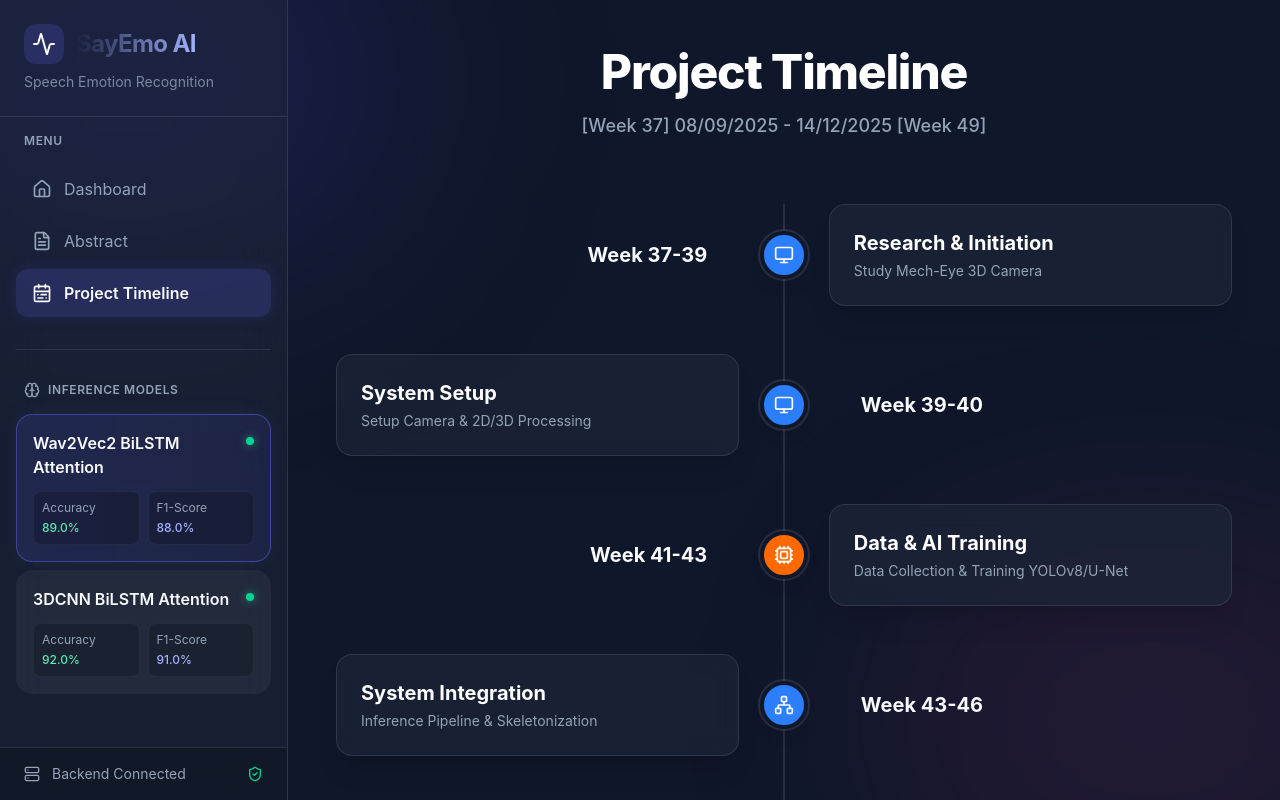
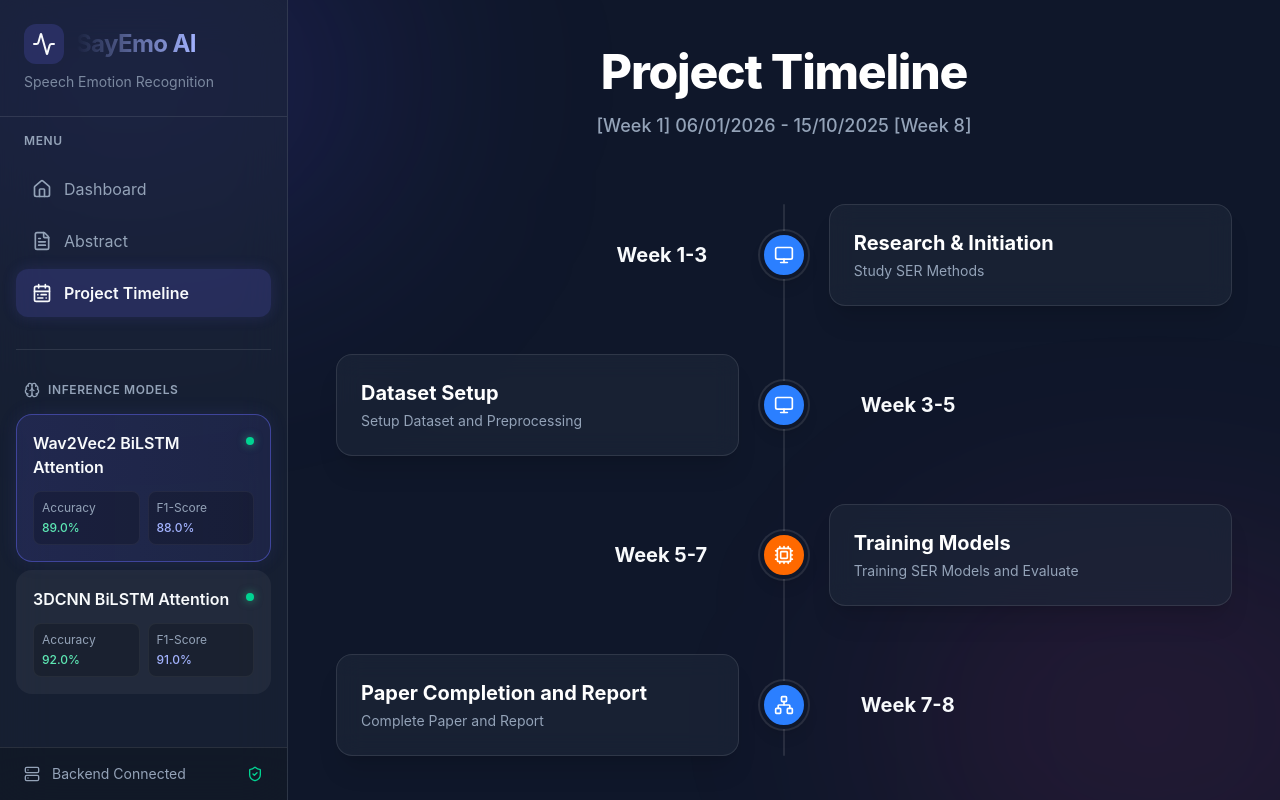
Before and after one commit to SONNYisCoding/SayEmo, a React (Vite) app in the folder frontend/: page /timeline in a window 1280 px wide. Built offline with nearby package versions, Linux system fonts and the light colour scheme.

Commit message:
New Project content

```diff
--- a/frontend/src/pages/Abstract.tsx
+++ b/frontend/src/pages/Abstract.tsx
@@ -1,5 +1,5 @@
 import React, { useState } from 'react';
-import { UploadCloud, FileText, Github, PlaySquare } from 'lucide-react';
+import { FileText, Github, PlaySquare } from 'lucide-react';
 
 export const Abstract: React.FC = () => {
     const [abstract, setAbstract] = useState('');
--- a/frontend/src/pages/Timeline.tsx
+++ b/frontend/src/pages/Timeline.tsx
@@ -1,5 +1,5 @@
 import React from 'react';
-import { Calendar, Monitor, Cpu, Network, CheckCircle2 } from 'lucide-react';
+import { Monitor, Cpu, Network } from 'lucide-react';
 
 interface TimelineItem {
     id: number;
@@ -14,42 +14,34 @@ const timelineData: TimelineItem[] = [
     {
         id: 1,
         title: "Research & Initiation",
-        subtitle: "Week 37-39",
-        description: "Study Mech-Eye 3D Camera",
+        subtitle: "Week 1-3",
+        description: "Study SER Methods",
         icon: <Monitor className="w-5 h-5 text-white" />,
         iconBg: "bg-blue-500"
     },
     {
         id: 2,
-        title: "System Setup",
-        subtitle: "Week 39-40",
-        description: "Setup Camera & 2D/3D Processing",
+        title: "Dataset Setup",
+        subtitle: "Week 3-5",
+        description: "Setup Dataset and Preprocessing",
         icon: <Monitor className="w-5 h-5 text-white" />,
         iconBg: "bg-blue-500"
     },
     {
         id: 3,
-        title: "Data & AI Training",
-        subtitle: "Week 41-43",
-        description: "Data Collection & Training YOLOv8/U-Net",
+        title: "Training Models",
+        subtitle: "Week 5-7",
+        description: "Training SER Models and Evaluate",
         icon: <Cpu className="w-5 h-5 text-white" />,
         iconBg: "bg-orange-500"
     },
     {
         id: 4,
-        title: "System Integration",
-        subtitle: "Week 43-46",
-        description: "Inference Pipeline & Skeletonization",
+        title: "Paper Completion and Report",
+        subtitle: "Week 7-8",
+        description: "Complete Paper and Report",
         icon: <Network className="w-5 h-5 text-white" />,
         iconBg: "bg-blue-500"
-    },
-    {
-        id: 5,
-        title: "Finalization",
-        subtitle: "Week 46-49",
-        description: "Final Report & Optimization",
-        icon: <CheckCircle2 className="w-5 h-5 text-white" />,
-        iconBg: "bg-emerald-500"
     }
 ];
 
@@ -61,7 +53,7 @@ export const Timeline: React.FC = () => {
                     Project Timeline
                 </h1>
                 <p className="text-text-secondary text-lg font-medium">
-                    [Week 37] 08/09/2025 - 14/12/2025 [Week 49]
+                    [Week 1] 06/01/2026 - 15/10/2025 [Week 8]
                 </p>
             </header>
 
```
